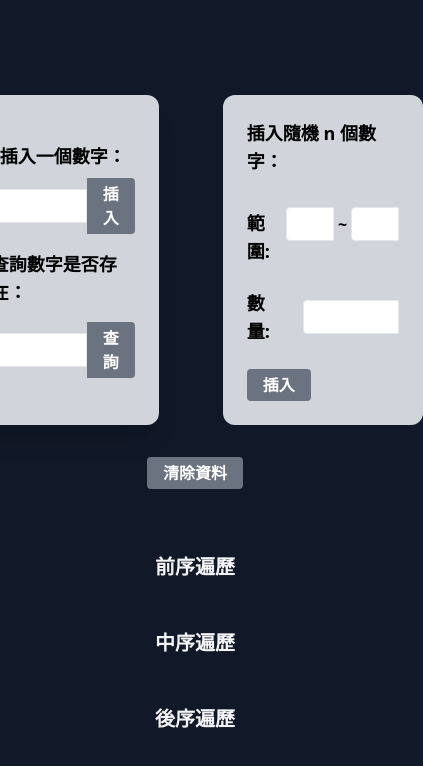
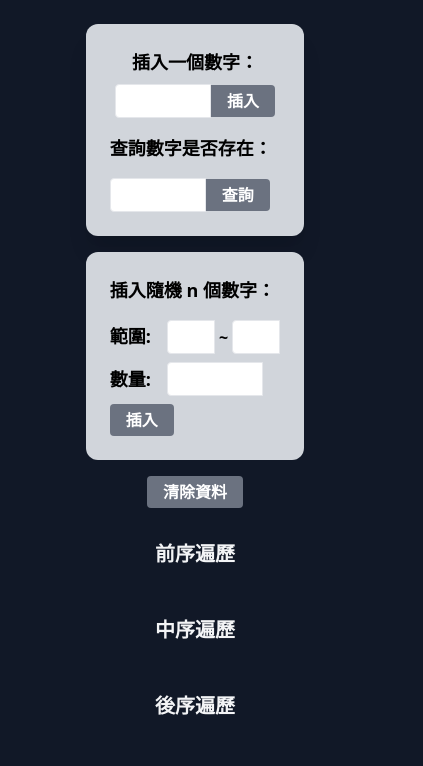
Before and after one commit to andy010629/algorithm_homework, a plain HTML site: page hw1/index.html in a window 390 px wide. Shown: the whole page, 423 px wide, since content can reach past the window. Drawn offline with nearby package versions, Linux system fonts and the light colour scheme.

Commit message:
add responsive

```diff
--- a/hw1/index.html
+++ b/hw1/index.html
@@ -3,6 +3,7 @@
 
 <head>
     <meta charset="UTF-8">
+    <meta name="viewport" content="width=device-width, initial-scale=1.0">
     <title>作業一：二元搜尋樹的資料新增與搜尋</title>
     <!-- 引入 tailwindcss -->
     <link href="https://cdn.jsdelivr.net/npm/tailwindcss@2.2.16/dist/tailwind.min.css" rel="stylesheet">
@@ -11,9 +12,9 @@
 </head>
 
 <body class="bg-gray-900 font-bold">
-    <div id="app" class="flex flex-col items-center p-6 w-full h-screen justify-center">
+    <div id="app" class="flex flex-col items-center p-6 w-full md:h-screen justify-center">
 
-        <div class="flex flex-row space-x-16">
+        <div class="flex flex-col space-y-4 md:flex-row md:space-x-16 md:space-y-0">
             <div class="flex flex-col justify-center shadow-xl p-6 bg-gray-300 rounded-xl space-y-4">
                 <div class="flex flex-col items-center ">
                     <label for="insert-input" class="text-lg mb-2">插入一個數字：</label>
@@ -30,7 +31,7 @@
             </div>
             <div class="flex flex-col items-start bg-gray-300 rounded-xl p-6">
 
-                <div class="flex flex-col items-start space-y-6">
+                <div class="flex flex-col items-start space-y-2 md:space-y-6">
                     <label for="insert-input" class="text-lg mb-2">插入隨機 n 個數字：</label>
                     <div class="flex items-baseline ">
                         <label for="random-input" class="text-lg mr-4">範圍:</label>
@@ -46,10 +47,10 @@
                 </div>
             </div>
         </div>
-        <button class="bg-gray-500 hover:bg-gray-700 text-white font-bold rounded px-4 py-1 m-8" @click="deleteNode">清除資料</button>
+        <button class="bg-gray-500 hover:bg-gray-700 text-white font-bold rounded px-4 py-1 m-4 md:m-8" @click="deleteNode">清除資料</button>
         <div class="flex flex-col">
 
-            <div class="w-full mt-8 flex flex-col items-center">
+            <div class="w-full mt-4 md:mt-8 flex flex-col items-center">
                 <h2 class="text-xl mb-4 text-gray-100">前序遍歷</h2>
                 <div class="flex flex-wrap justify-center">
                     <span v-for="(val, idx) in preorderTraversalResult" :key="idx" class="bg-gray-200 rounded-full px-4 py-1 mx-1">{{val}}</span>
```
Also changed, not shown: index.html (+3 -2 lines).
